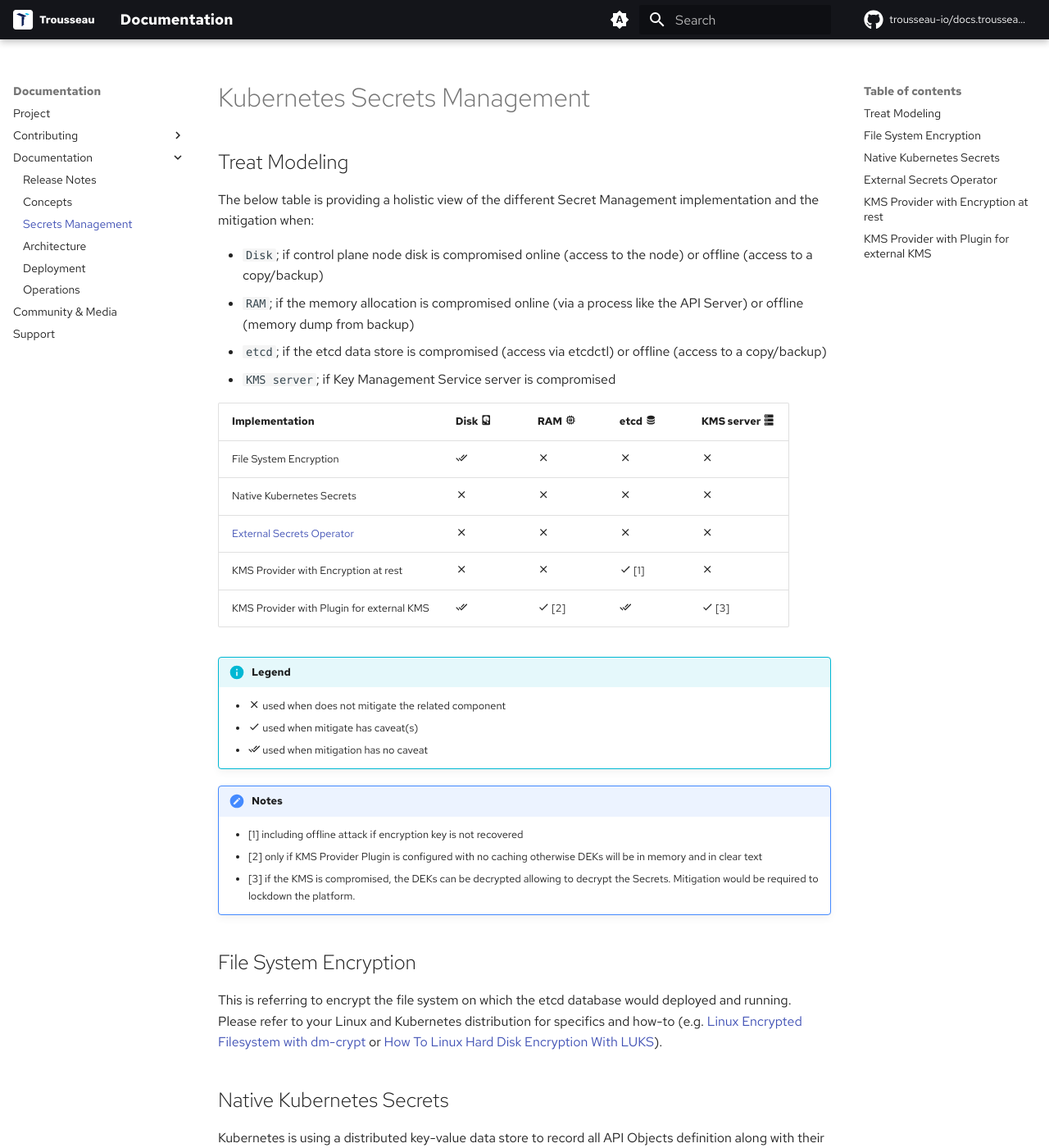
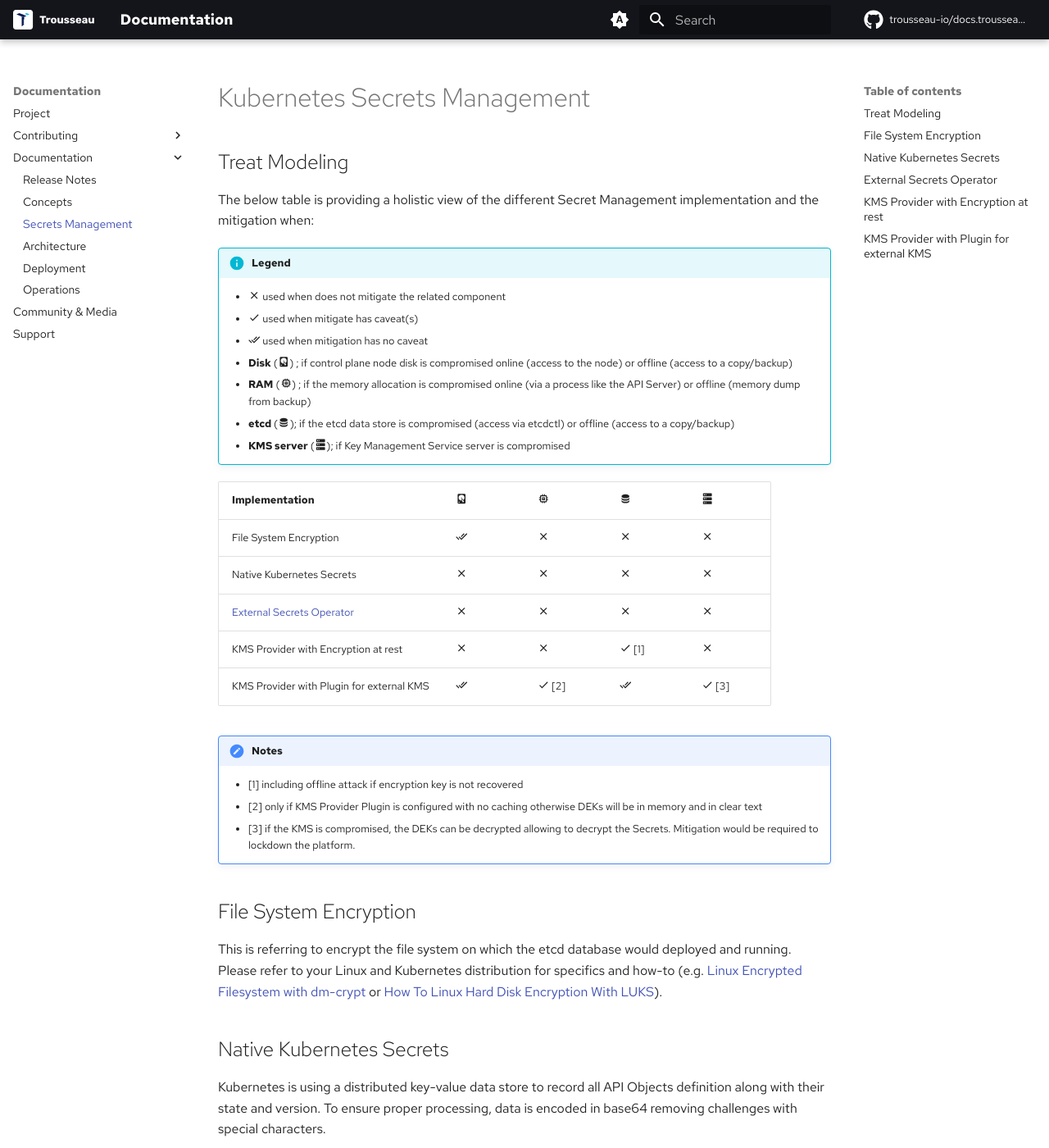
Before and after one commit to Trousseau-io/docs.trousseau.io, an MkDocs documentation site: the page built from docs/trousseau/secretmanagement.md, in a window 1280 px wide and 1400 px high. Shown: the whole window at 82% size. Built offline with MkDocs 1.6.1 and Material for MkDocs 9.7.7, drawn with Linux system fonts in a browser that asks for light colours; some web fonts are replaced; comment, search, counter and statistics services are not loaded.

Commit message:
Update secretmanagement.md

````diff
--- a/docs/trousseau/secretmanagement.md
+++ b/docs/trousseau/secretmanagement.md
@@ -4,23 +4,22 @@
 
 The below table is providing a holistic view of the different Secret Management implementation and the mitigation when:
 
-- ```Disk```; if control plane node disk is compromised online (access to the node) or offline (access to a copy/backup)
-- ```RAM```; if the memory allocation is compromised online (via a process like the API Server) or offline (memory dump from backup)
-- ```etcd```; if the etcd data store is compromised (access via etcdctl) or offline (access to a copy/backup)
-- ```KMS server```; if Key Management Service server is compromised
+!!! info "Legend"
+    - :material-close: used when does not mitigate the related component
+    - :material-check: used when mitigate has caveat(s)
+    - :material-check-all: used when mitigation has no caveat
+    - **Disk** (:material-harddisk:) ; if control plane node disk is compromised online (access to the node) or offline (access to a copy/backup)
+    - **RAM** (:material-memory:) ; if the memory allocation is compromised online (via a process like the API Server) or offline (memory dump from backup)
+    - **etcd** (:material-database:); if the etcd data store is compromised (access via etcdctl) or offline (access to a copy/backup)
+    - **KMS server** (:material-server:); if Key Management Service server is compromised
 
-| Implementation | Disk :material-harddisk: | RAM :material-memory: | etcd :material-database: | KMS server :material-server: |
+| Implementation | :material-harddisk: | :material-memory: | :material-database: | :material-server: |
 |--------------------------------------------|------|-----|------|------------|
 | File System Encryption                     | :material-check-all: | :material-close: | :material-close: | :material-close: |
 | Native Kubernetes Secrets                  | :material-close: | :material-close: | :material-close: | :material-close: |
 | [External Secrets Operator](https://external-secrets.io/) | :material-close: | :material-close: | :material-close: | :material-close: |
 | KMS Provider with Encryption at rest       | :material-close: | :material-close: | :material-check: [1] | :material-close: |
 | KMS Provider with Plugin for external KMS  | :material-check-all: | :material-check: [2] | :material-check-all: | :material-check: [3] |
-
-!!! info "Legend"
-    - :material-close: used when does not mitigate the related component
-    - :material-check: used when mitigate has caveat(s)
-    - :material-check-all: used when mitigation has no caveat
 
 !!! note "Notes"
     - [1] including offline attack if encryption key is not recovered
````
